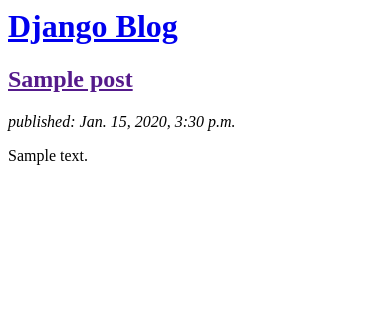
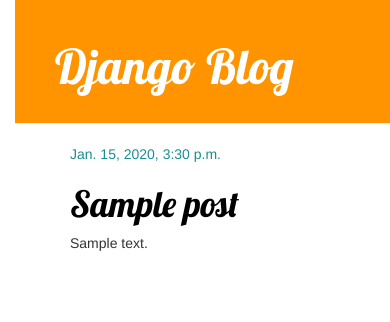
Before and after one commit to aashray18521/my-first-blog, a Django app: template blog/templates/blog/post_list.html in a window 390 px wide. Shown: the top 322 px of the page. Run offline with Django 3.2, Linux system fonts and the light colour scheme; the template is opened without the code that fills it: values that come from a table or form of the project are taken from there, others are empty; tables that the repository leaves empty hold one stand-in row (values such as "Sample post"); some libraries are stand-ins or nearby versions.

Commit message:
Updated HTML and added post_detail hyperlink

```diff
--- /dev/null
+++ b/blog/static/css/blog.css
@@ -0,0 +1,53 @@
+h1 a {
+    color: #FCA205;
+    font-family: 'Lobster';
+}
+.page-header {
+    background-color: #ff9400;
+    margin-top: 0;
+    padding: 20px 20px 20px 40px;
+}
+
+.page-header h1, .page-header h1 a, .page-header h1 a:visited, .page-header h1 a:active {
+    color: #ffffff;
+    font-size: 36pt;
+    text-decoration: none;
+}
+
+.content {
+    margin-left: 40px;
+}
+
+h1, h2, h3, h4 {
+    font-family: 'Lobster', cursive;
+}
+
+.date {
+    color: #1C8F91;
+}
+
+.save {
+    float: right;
+}
+
+.post-form textarea, .post-form input {
+    width: 100%;
+}
+
+.top-menu, .top-menu:hover, .top-menu:visited {
+    color: #ffffff;
+    float: right;
+    font-size: 26pt;
+    margin-right: 20px;
+}
+
+.post {
+    margin-bottom: 70px;
+}
+
+.post h1 a, .post h1 a:visited {
+    color: #000000;
+}
+body {
+    padding-left: 15px;
+}
--- /dev/null
+++ b/blog/templates/blog/base.html
@@ -0,0 +1,23 @@
+{% load staticfiles %}
+<html>
+    <head>
+        <title>AJ Blog</title>
+        <link rel="stylesheet" href="//maxcdn.bootstrapcdn.com/bootstrap/3.2.0/css/bootstrap.min.css">
+        <link rel="stylesheet" href="//maxcdn.bootstrapcdn.com/bootstrap/3.2.0/css/bootstrap-theme.min.css">
+        <link href='//fonts.googleapis.com/css?family=Lobster&subset=latin,latin-ext' rel='stylesheet' type='text/css'>
+        <link rel="stylesheet" href="{% static 'css/blog.css' %}">
+    </head>
+    <body>
+        <div class="page-header">
+            <h1><a href="/">Django Blog</a></h1>
+        </div>
+        <div class="content container">
+            <div class="row">
+                <div class="col-md-8">
+                {% block content %}
+                {% endblock %}
+                </div>
+            </div>
+        </div>
+    </body>
+</html>
--- a/blog/templates/blog/post_list.html
+++ b/blog/templates/blog/post_list.html
@@ -1,20 +1,13 @@
-<html>
-    <head>
-        <title>Django blog</title>
-    </head>
-    <body>
-        <div>
-            <h1><a href="/">Django Blog</a></h1>
+{% extends 'blog/base.html' %}
+
+{% block content %}
+    {% for post in posts %}
+        <div class="post">
+            <div class="date">
+                {{ post.published_date }}
+            </div>
+            <h1><a href="{% url 'post_detail' pk=post.pk %}">{{ post.title }}</a></h1>
+            <p>{{ post.text|linebreaksbr }}</p>
         </div>
-        <div>
-            {% for post in posts %}
-            <div>
-                <h2><a href="">{{ post.title }}</a></h2>
-                <em><p>published: {{ post.published_date }}</p></em>
-                <!- the |linebreaksbr is piping the posts' text through a filter to convert line-breaks into paragraphs. ->
-                <p>{{ post.text|linebreaksbr }}</p>
-            </div>
-            {% endfor %}
-        </div>
-    </body>
-</html>
+    {% endfor %}
+{% endblock %}
--- a/blog/urls.py
+++ b/blog/urls.py
@@ -2,5 +2,6 @@
 from . import views
 
 urlpatterns = [
-	url(r'^$', views.post_list, name = 'post_list'),
+    url(r'^$', views.post_list, name='post_list'),
+    url(r'^post/(?P<pk>\d+)/$', views.post_detail, name='post_detail'),
 ]
--- a/blog/views.py
+++ b/blog/views.py
@@ -1,4 +1,4 @@
-from django.shortcuts import render
+from django.shortcuts import render, get_object_or_404
 from .models import Post
 from django.utils import timezone
 
@@ -7,3 +7,7 @@
 	posts = Post.objects.filter(published_date__lte = timezone.now()).order_by('-published_date')
 	#   parameter, {}, is a place in which we can add some things for the template to use.
 	return render(request, 'blog/post_list.html', {'posts': posts})
+
+def post_detail(request, pk):
+	post = get_object_or_404(Post, pk = pk)
+	return render(request, 'blog/post_detail.html', {'post': post})
```
Also changed, not shown: blog/templates/blog/post_detail.html (added, +13 -0 lines).
